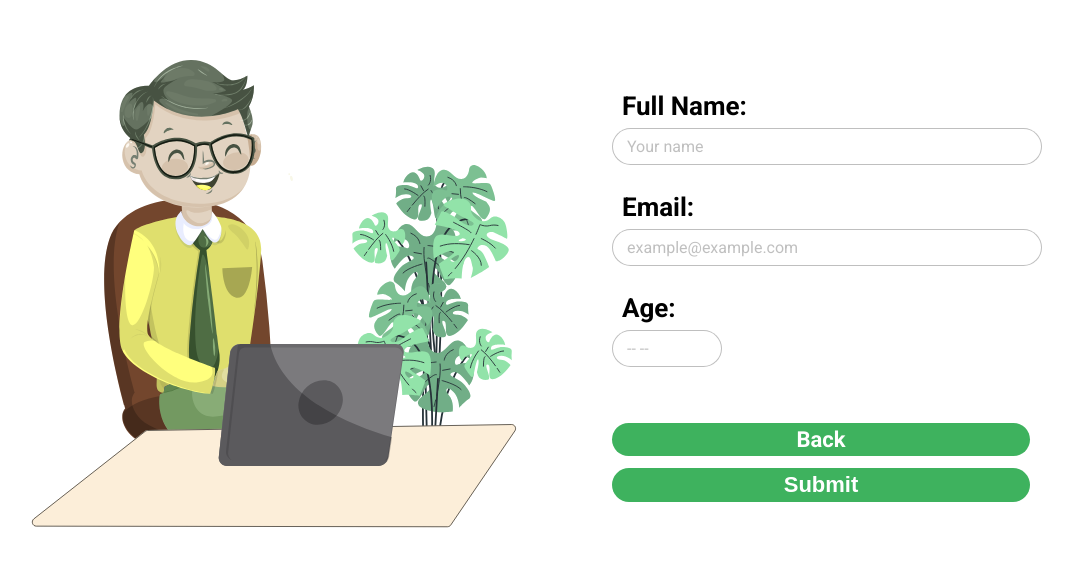
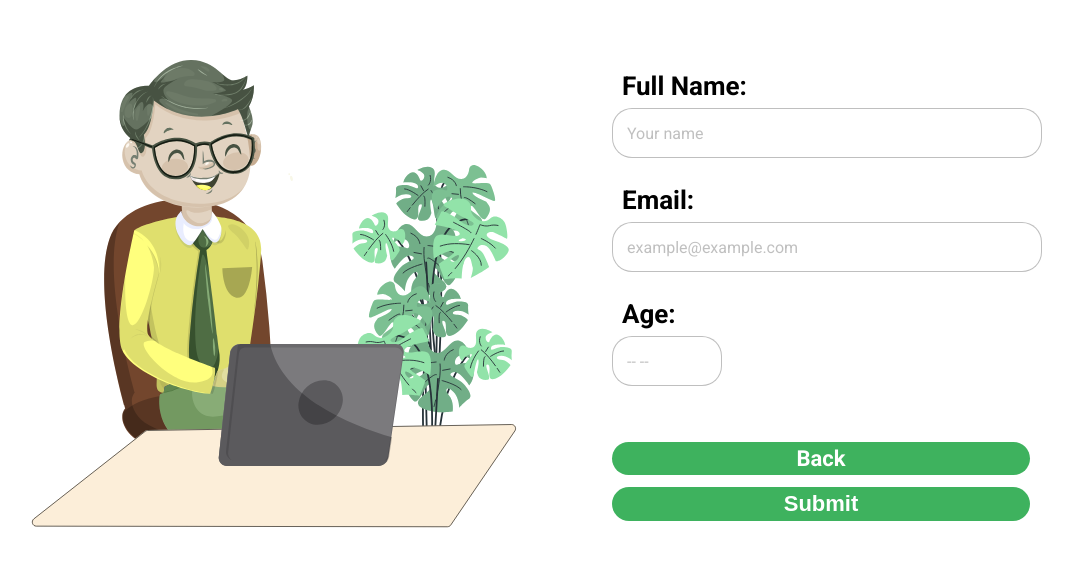
Before and after one commit to Felipe-15/pb-challenge-1, a plain HTML site: page pages/fifth-step.html in a window 1280 px wide. Shown: the part 104-670 px from the top of the page, without its empty margins (78-1151 px from the left). Drawn offline with Linux system fonts and the light colour scheme.

Commit message:
fix: Correct input sizes in Fifth Step page

```diff
--- a/css/fifth-step/mobile.css
+++ b/css/fifth-step/mobile.css
@@ -21,6 +21,8 @@ input {
 
   width: 100%;
   max-width: 460px;
+
+  height: 30px;
 
   border-radius: 20px;
   border: 1px solid rgba(0, 0, 0, 0.25);
--- a/css/fifth-step/styles.css
+++ b/css/fifth-step/styles.css
@@ -7,6 +7,7 @@
 
   input {
     margin-bottom: 2.7rem;
+    height: 50px;
   }
 
   input[type="number"] {
```
